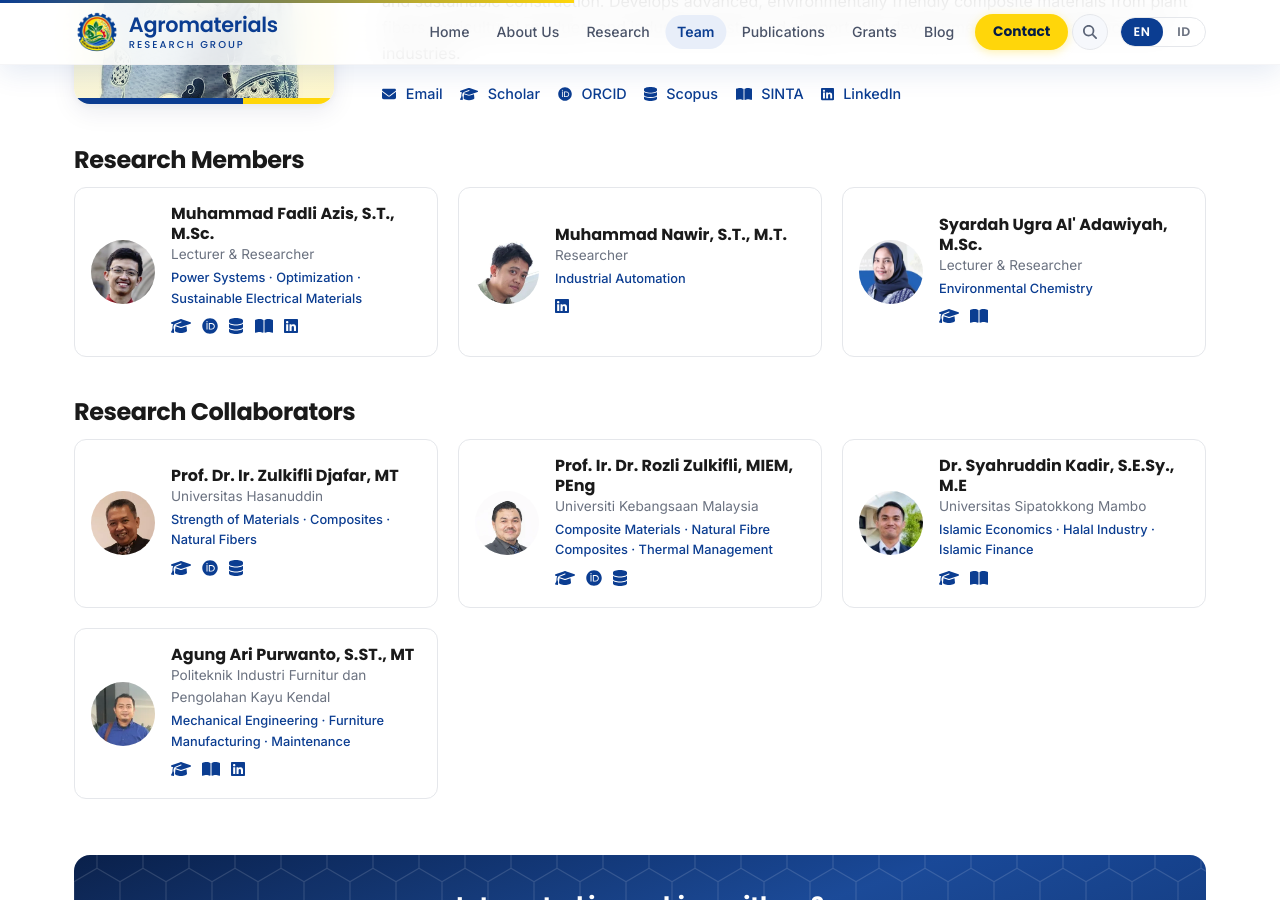
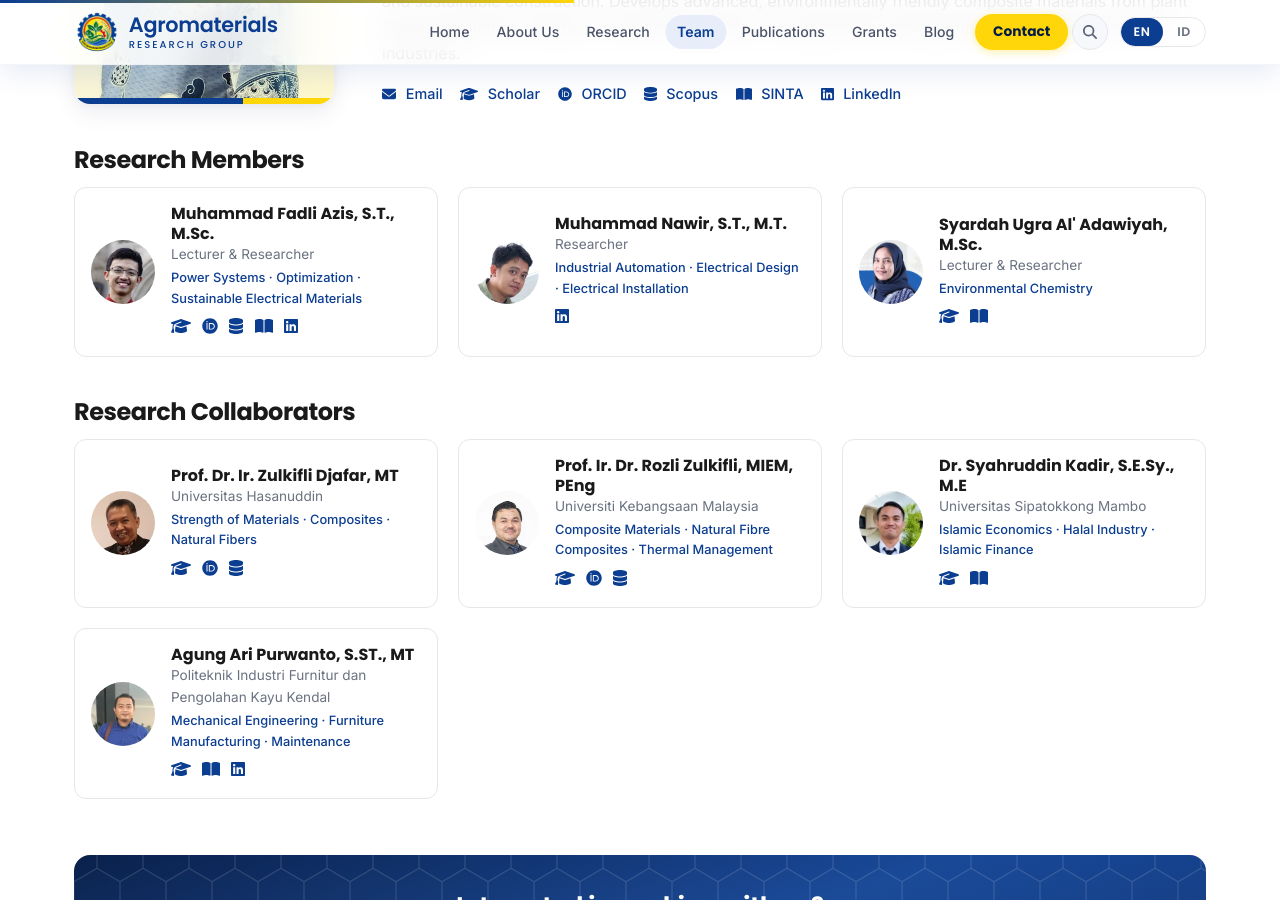
Before and after one commit to agromaterials/agromaterials.github.io, a Jekyll site: the page built from team.html, in a window 1280 px wide and 900 px high, scrolled down 550 px. Built offline with Jekyll 4.4.1, drawn with Linux system fonts in a browser that asks for light colours.

Commit message:
Team: update Nawir research focus
Co-Authored-By: Claude Sonnet 5.5 <noreply@anthropic.com>
Claude-Session: https://claude.ai/code/session_01MMizvNDxTBuLdDQ2ry7tKs

```diff
--- a/_data/team.yml
+++ b/_data/team.yml
@@ -122,8 +122,8 @@ members:
   - name: "Muhammad Nawir, S.T., M.T."
     role: "Researcher"
     role_id: "Peneliti"
-    focus: "Industrial Automation"
-    focus_id: "Otomasi Industri"
+    focus: "Industrial Automation · Electrical Design · Electrical Installation"
+    focus_id: "Otomasi Industri · Desain Kelistrikan · Instalasi Listrik"
     photo: "team/muhammad-nawir-2.webp"
     links: { scholar: "", github: "", linkedin: "https://www.linkedin.com/in/muhammad-nawir-937526ab/" }
   - name: "Syardah Ugra Al' Adawiyah, M.Sc."
```
